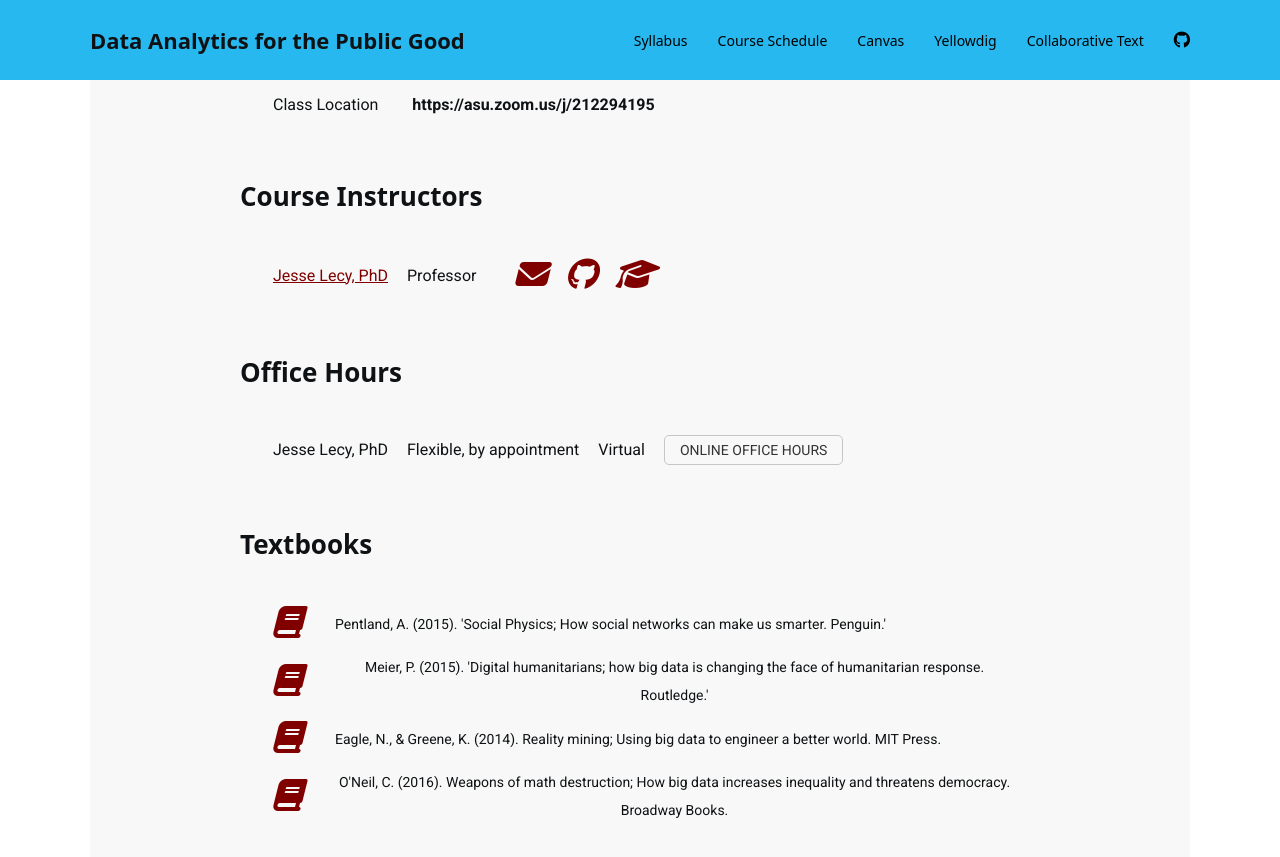
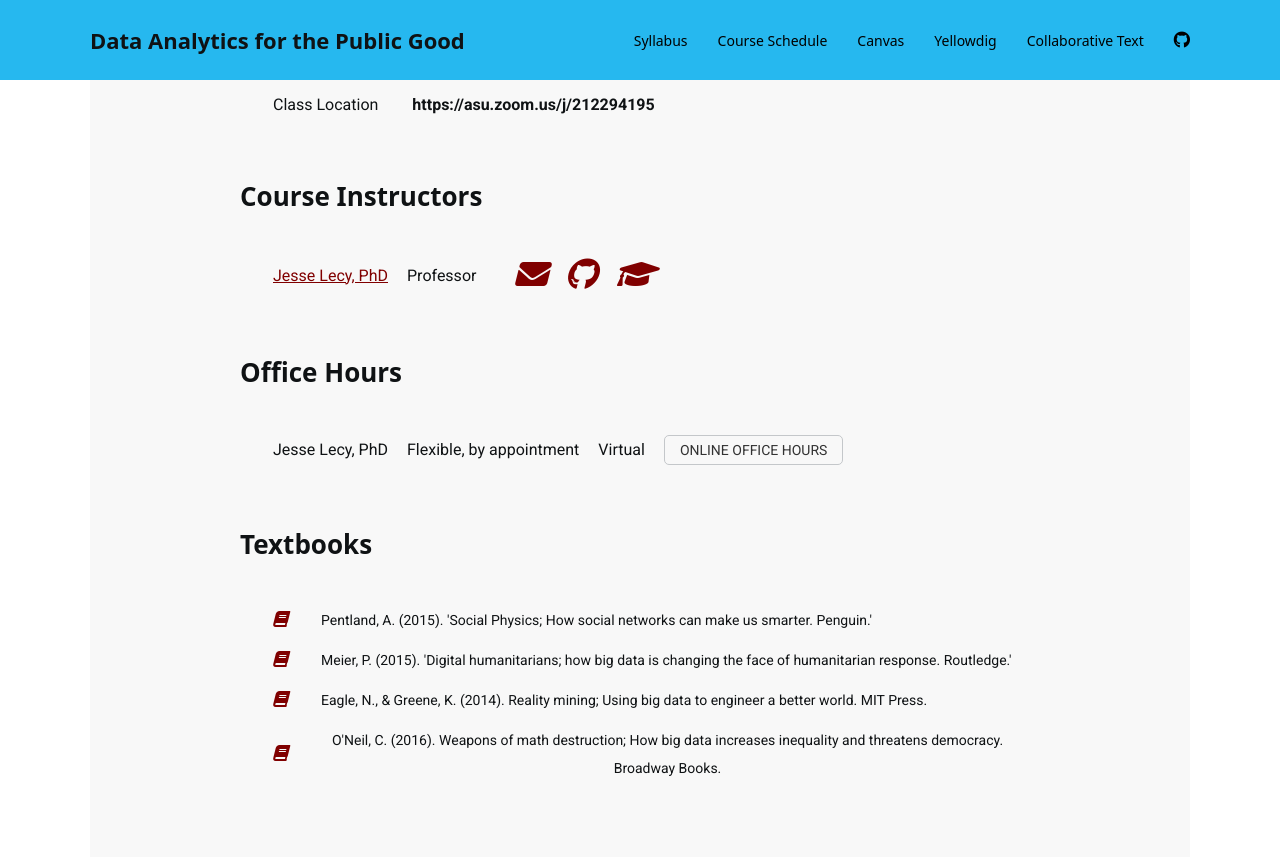
Before and after one commit to DS4PS/course-asu-paf-586-summer-2019, a Jekyll site: the page built from index.md, in a window 1280 px wide and 900 px high, scrolled down 999 px. Shown: the top 857 px of the window. Built offline with Jekyll 4.4.1, drawn with Linux system fonts in a browser that asks for light colours; nearby versions of some CDN libraries; a style sheet for code colours, icons or effects is not loaded.

Commit message:
Update index.html

```diff
--- a/_layouts/index.html
+++ b/_layouts/index.html
@@ -249,7 +249,7 @@ layout: default
 <tbody>
 {% for item in page.textbooks %}
 <tr align="left">
-<td align="left"><a onclick="location.href='{{ item.link }}'"> <i id="general" class="fa fa-book fa-2x"></i></button></td>
+<td align="left"><a onclick="location.href='{{ item.link }}'"> <i id="general" class="fa fa-book fa-1x"></i></button></td>
 <td align="left"><button class="uk-button uk-button-small" onclick="location.href='{{ item.link }}'">{{ item.title }}</button></td>
 {% if item.authors %}
 <td>{{item.authors}}</td>
```
